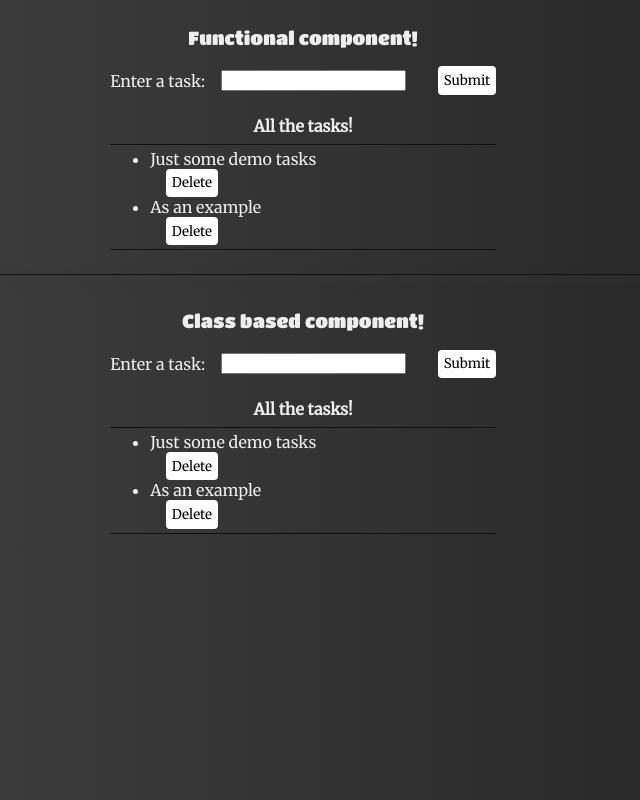
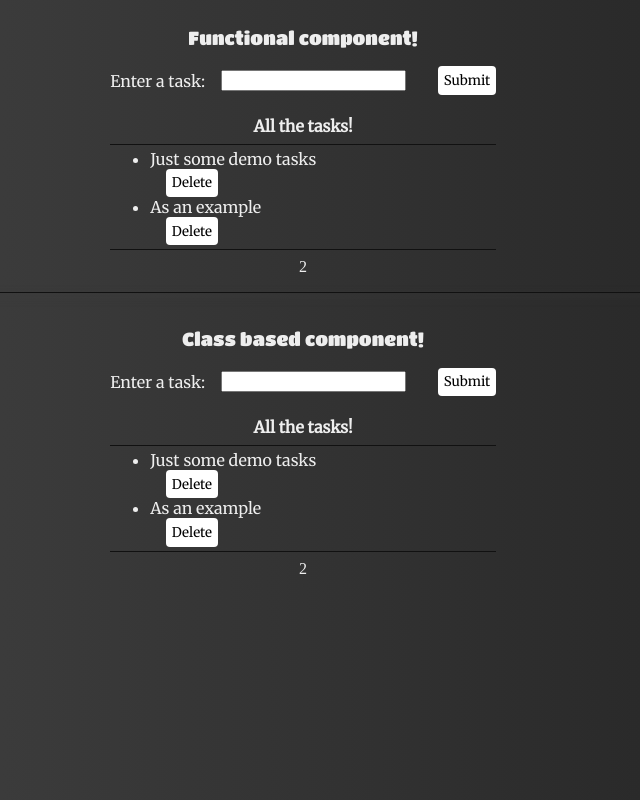
Before and after one commit to magic-doggo/class-based-components, a React (Vite) app: page / in a window 1280 px wide. Shown: the whole page, without its empty margins (337-977 px from the left). Built offline with nearby package versions, Linux system fonts and the light colour scheme.

Commit message:
Create new class component displays nr of todos

```diff
--- a/src/components/ClassInput.jsx
+++ b/src/components/ClassInput.jsx
@@ -1,5 +1,6 @@
 /* eslint-disable react/destructuring-assignment */
 import React, { Component } from 'react';
+import Count from './Count';
 
 class ClassInput extends Component {
   constructor(props) {
@@ -64,6 +65,7 @@ class ClassInput extends Component {
             </li>
           ))}
         </ul>
+        <Count count={this.state.todos.length}></Count>
       </section>
     );
   }
--- /dev/null
+++ b/src/components/Count.jsx
@@ -0,0 +1,13 @@
+import React, { Component } from 'react';
+
+export default class Count extends Component {
+    constructor(props) {
+        super(props)
+    }
+
+    render() {
+        return(
+            <div>{this.props.count}</div>
+        )
+    }
+}
--- a/src/components/FunctionalInput.jsx
+++ b/src/components/FunctionalInput.jsx
@@ -1,4 +1,5 @@
 import React, { useState } from 'react';
+import Count from './Count';
 
 // eslint-disable-next-line react/function-component-definition, react/prop-types
 const FunctionalInput = ({ name }) => {
@@ -47,6 +48,7 @@ const FunctionalInput = ({ name }) => {
           </li>
         ))}
       </ul>
+      <Count count={todos.length}></Count>
     </section>
   );
 };
```
